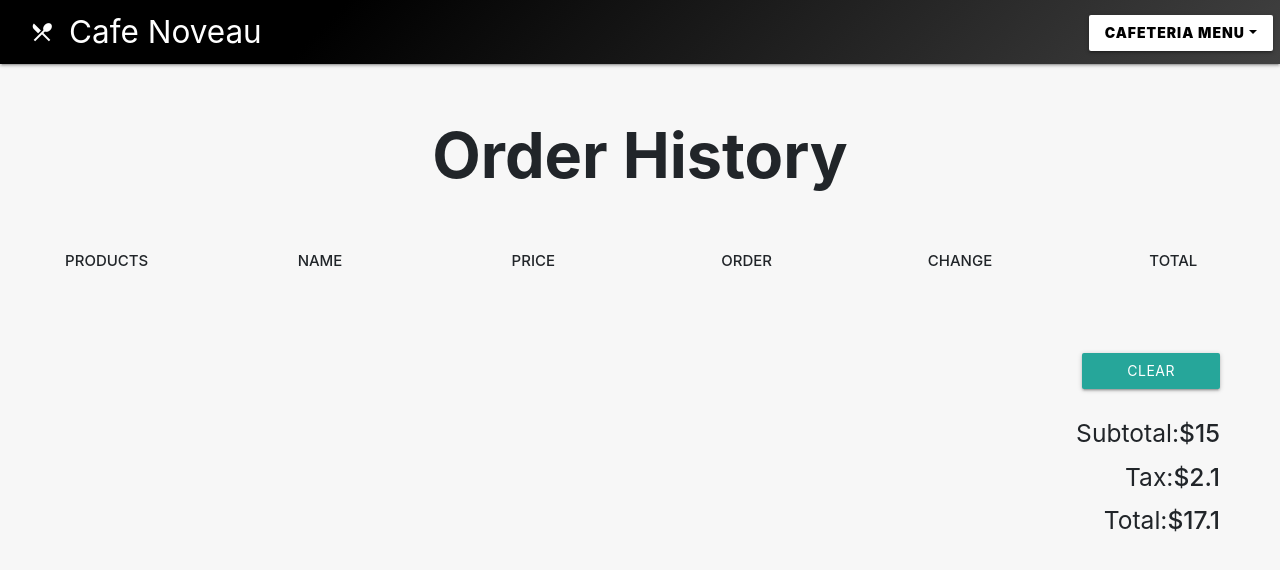
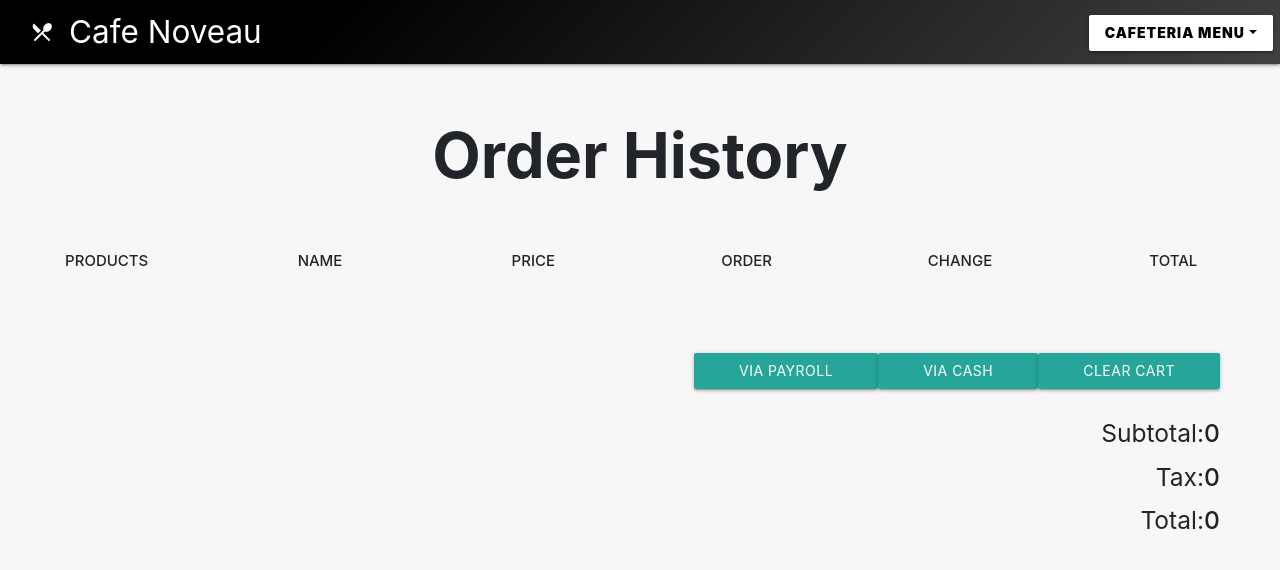
Before and after one commit to HamzaKarim19985/CafeteriaSystem, a React (Create React App) app: page /Cart in a window 1280 px wide. Shown: the top 570 px of the page. Built offline with nearby package versions, Linux system fonts and the light colour scheme.

Commit message:
Profile Finished

```diff
--- a/src/components/Modal.js
+++ b/src/components/Modal.js
@@ -4,9 +4,9 @@ import { ProductConsumer, ProductContext } from "../context.js";
 import Select from "react-select";
 
 const options = [
-  { value: "Small", label: "Small" },
-  { value: "Medium", label: "Medium" },
-  { value: "Large", label: "Large" }
+  { value: -3, label: "Small" },
+  { value: 0, label: "Medium" },
+  { value: 3, label: "Large" }
 ];
 const options2 = [
   { value: "Mild", label: "Mild" },
@@ -19,25 +19,44 @@ const options3 = [
   { value: "Special", label: "Special" }
 ];
 export default class Modal extends Component {
-  constructor(props) {
-    super(props);
+  constructor() {
+    super();
 
     this.state = {
-      selectedOption: null,
+      selectedOption: "Medium",
       selectedOption2: null,
       selectedOption3: null,
-      totalState: null
+      totalState: 0,
+      priceChange: 0
     };
     this.handleChange = this.handleChange.bind(this);
+    this.logValues = this.logValues.bind(this);
   }
   handleChange = (price, event) => {
-    var value = event.value;
-    var totals = price;
-    if (value === "Small") totals -= 2;
-    else if (value === "Large") totals += 2;
-    this.totalState = totals;
-    this.setState({ selectedOption: value, totalState: totals });
-    console.log(this.totalState);
+    let value = event.value;
+    let label = event.label;
+    let totals = price;
+    if (value === -3) totals -= 3;
+    else if (value === 3) totals += 3;
+    this.setState(
+      {
+        selectedOption: label,
+        totalState: totals,
+        priceChange: value
+      } /*,
+      () => {
+        this.props.onChange(this.state.totalState);
+      } */
+    );
+  };
+  /*
+  componentDidMount() {
+    this.setState({ totalState: this.state.price + this.state.priceChange });
+  } */
+
+  logValues = () => {
+    console.log(this.state.selectedOption);
+    console.log(this.state.totalState);
   };
   handleChange2 = event => {
     this.setState({ selectedOption2: event.value });
@@ -96,12 +115,13 @@ export default class Modal extends Component {
                       placeholder="Sauce"
                     />
                   </div>
-                  <h5 class="text-muted">Price: ${this.totalState}</h5>
+                  <h5 class="text-muted">Price: ${price}</h5>
 
                   <div class="horizontal-container">
                     <button
                       class="ButtonContainer"
                       onClick={() => {
+                        this.logValues();
                         closeModal();
                       }}
                     >
--- a/src/components/Profile.js
+++ b/src/components/Profile.js
@@ -1,9 +1,15 @@
 import React, { Component } from "react";
+import { ProductConsumer } from "../context";
 
 export default class Profile extends Component {
   render() {
     return (
       <div class="emp-profile">
+        <ProductConsumer>
+          {value => {
+            const { cart, CartTotals, payrollDeduction, totalPayments } = value;
+            const monthlyPayroll = 2000;
+            return (
               <form method="post">
                 <div class="row">
                   <div class="col-md-4">
@@ -108,10 +114,10 @@ export default class Profile extends Component {
                       >
                         <div class="row">
                           <div class="col-md-6">
-                      <label>Total Payments</label>
+                            <label>Monthly Payroll</label>
                           </div>
                           <div class="col-md-6">
-                      <p>-$5000</p>
+                            <p>${monthlyPayroll}</p>
                           </div>
                         </div>
                         <div class="row">
@@ -121,16 +127,16 @@ export default class Profile extends Component {
                             </label>
                           </div>
                           <div class="col-md-6">
-                      <p>-1000$</p>
+                            <p>-${payrollDeduction} </p>
                           </div>
                         </div>
 
                         <div class="row">
                           <div class="col-md-6">
-                      <label> Monthly Payroll subTotal</label>
+                            <label>Total Monthly payments</label>
                           </div>
                           <div class="col-md-6">
-                      <p>6000$</p>
+                            <p>-${totalPayments}</p>
                           </div>
                         </div>
                         <div class="row">
@@ -138,7 +144,7 @@ export default class Profile extends Component {
                             <label>Final Monthly Payroll</label>
                           </div>
                           <div class="col-md-6">
-                      <p>$5000</p>
+                            <p>${monthlyPayroll - totalPayments}</p>
                           </div>
                         </div>
                         <div class="row">
@@ -153,6 +159,9 @@ export default class Profile extends Component {
                   </div>
                 </div>
               </form>
+            );
+          }}
+        </ProductConsumer>
       </div>
     );
   }
--- a/src/components/cartComponents/Cart.js
+++ b/src/components/cartComponents/Cart.js
@@ -57,7 +57,7 @@ export default class Cart extends Component {
                     </div>
                   </div>
                   <CartList value={value} />
-                  <CartTotals />
+                  <CartTotals value={value} history={this.props.history} />
                 </div>
               </React.Fragment>
             );
--- a/src/components/cartComponents/CartItem.js
+++ b/src/components/cartComponents/CartItem.js
@@ -13,7 +13,13 @@ export default class CartItem extends Component {
       count,
       total
     } = this.props.item;
-    const { decrement, increment, removeItem } = this.props.value;
+    const {
+      decrement,
+      increment,
+      removeItem,
+      openModal,
+      changeItem
+    } = this.props.value;
     return (
       <div class="row my-1 text-center">
         <div class="col-10 mx-auto col-lg-2">
@@ -41,7 +47,16 @@ export default class CartItem extends Component {
 
         <div class="col-10 mx-auto col-lg-2">
           <div class="cart-icon">
-            <i class="fas fa-trash" />
+            <button
+              onClick={() => {
+                changeItem(id);
+              }}
+            >
+              <i class="fas fa-trash" />
+            </button>
+            <button onClick={() => removeItem(id)}>
+              <i class="fas fa-trash" />
+            </button>
           </div>
         </div>
 
--- a/src/components/cartComponents/CartTotals.js
+++ b/src/components/cartComponents/CartTotals.js
@@ -3,31 +3,52 @@ import { Link } from "react-router-dom";
 
 export default class CartTotals extends Component {
   render() {
+    const {
+      cartSubTotal,
+      cartTax,
+      cartTotal,
+      clearCart,
+      addPayroll,
+      addPayment
+    } = this.props.value;
     return (
       <div class="row">
         <div class="col-10 ml-sm-5 ml-md-auto mt-5 mr-5 text-right text-capitalize">
-          <Link to="/">
-            <button
-              class="btn btn-outline-danger text-uppercase mb-3 px-5"
-              type="button"
-            >
-              Clear
-            </button>
-          </Link>
+          <button
+            class="btn btn-outline-danger text-uppercase mb-3 px-5"
+            type="button"
+            onClick={() => addPayroll()}
+          >
+            Via Payroll
+          </button>
+          <button
+            class="btn btn-outline-danger text-uppercase mb-3 px-5"
+            type="button"
+            onClick={() => addPayment()}
+          >
+            Via Cash
+          </button>
+          <button
+            class="btn btn-outline-danger text-uppercase mb-3 px-5"
+            type="button"
+            onClick={() => clearCart()}
+          >
+            Clear Cart
+          </button>
 
           <h5>
             <span class="text-title">Subtotal:</span>
-            <strong>$15</strong>
+            <strong>{cartSubTotal}</strong>
           </h5>
 
           <h5>
             <span class="text-title">Tax:</span>
-            <strong>$2.1</strong>
+            <strong>{cartTax}</strong>
           </h5>
 
           <h5>
             <span class="text-title">Total:</span>
-            <strong>$17.1</strong>
+            <strong>{cartTotal}</strong>
           </h5>
         </div>
       </div>
--- a/src/context.js
+++ b/src/context.js
@@ -13,7 +13,9 @@ class ProductProvider extends Component {
     loggedIn: false,
     cartSubTotal: 0,
     cartTax: 0,
-    cartTotal: 0
+    cartTotal: 0,
+    payrollDeduction: 0,
+    totalPayments: 0
   };
 
   componentDidMount() {
@@ -37,10 +39,37 @@ class ProductProvider extends Component {
       };
     });
   };
+  addPayroll = () => {
+    let payment = this.state.cartTotal;
+    this.setState(
+      () => {
+        return {
+          payrollDeduction: this.state.payrollDeduction + payment,
+          totalPayments: this.state.totalPayments + payment
+        };
+      },
+      () => {
+        this.clearCart();
+      }
+    );
+  };
+  addPayment = () => {
+    let payment = this.state.cartTotal;
+    this.setState(
+      () => {
+        return {
+          totalPayments: this.state.totalPayments + payment
+        };
+      },
+      () => {
+        this.clearCart();
+      }
+    );
+  };
   clearCart = () => {
     this.setState(
       () => {
-        return { cart: [] };
+        return { cart: [], cartTotal: 0, cartSubTotal: 0, cartTax: 0 };
       },
       () => {
         this.setProducts();
@@ -93,7 +122,10 @@ class ProductProvider extends Component {
       () => this.addTotals()
     );
   };
-
+  changeItem = id => {
+    this.removeItem(id);
+    this.openModal(id);
+  };
   openModal = id => {
     const product = this.getItem(id);
     this.setState(() => {
@@ -160,7 +192,6 @@ class ProductProvider extends Component {
     product.sauce = sauce;
     product.total = total;
     const price = product.price;
-    product.total = price;
     this.setState(
       () => {
         return {
@@ -186,7 +217,10 @@ class ProductProvider extends Component {
           increment: this.increment,
           decrement: this.decrement,
           removeItem: this.removeItem,
-          clearCart: this.clearCart
+          clearCart: this.clearCart,
+          changeItem: this.changeItem,
+          addPayroll: this.addPayroll,
+          addPayment: this.addPayment
         }}
       >
         {this.props.children}
```
Lines whose indentation alone changed are shown as unchanged.
